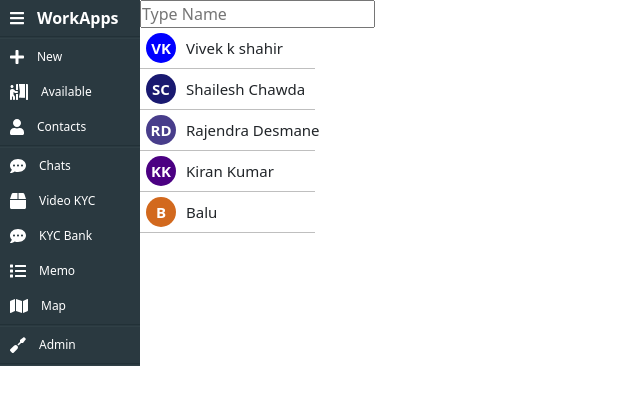
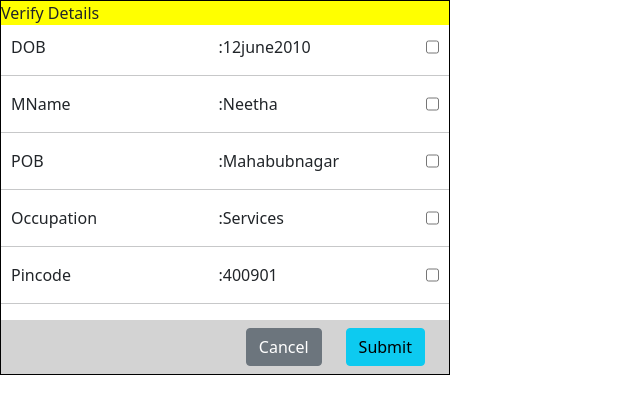
Before and after one commit to freelancercoder9/react_app_1, a React (Create React App) app: page / in a window 1280 px wide. Shown: the top 414 px of the page, without its empty margins (0-640 px from the left). Built offline with nearby package versions, Linux system fonts and the light colour scheme.

Commit message:
pop-up added

```diff
--- a/src/App.js
+++ b/src/App.js
@@ -1,13 +1,23 @@
 import VideoKYC from "./screens/VideoKYC";
 import Header14 from "./components/Header14";
+import PopUp15 from "./components/PopUp15";
 function App() {
+  const listData = [
+    { details: "DOB", data: "12June2012" },
+    { details: "MName", data: "Neeta" },
+    { details: "POB", data: "Mahabubnagar" },
+    { details: "Occupation", data: "Service" },
+    { details: "Pincode", data: "410009" },
+  ];
   return (
     <div>
+      {/* <div>
+        <VideoKYC></VideoKYC>
+      </div> */}
+      <div>{/* <Header14 userName1={"Vivek V Shahir"} pipeText={"Lorem ipsum dolor ipsum"}></Header14> */}</div>
       <div>
-        <VideoKYC></VideoKYC>
+        <PopUp15></PopUp15>
       </div>
-      <div>{/* <Header14 userName1={"Vivek V Shahir"} pipeText={"Lorem ipsum dolor ipsum"}></Header14> */}</div>
-      <div></div>
     </div>
   );
 }
--- /dev/null
+++ b/src/components/PopUp15.js
@@ -0,0 +1,51 @@
+import React from "react";
+
+function PopUp15(props) {
+  return (
+    <div className="main-popup-15">
+      <header className="popup-15">Verify Details</header>
+      <div>
+        <div className="details">
+          <label htmlFor="">DOB</label>
+          <label htmlFor="">:12june2010</label>
+          <input type="checkbox" />
+        </div>
+        <hr />
+        <div className="details">
+          <label htmlFor="">MName</label>
+          <label htmlFor="">:Neetha</label>
+          <input type="checkbox" />
+        </div>
+        <hr />
+        <div className="details">
+          <label htmlFor="">POB</label>
+          <label htmlFor="">:Mahabubnagar</label>
+          <input type="checkbox" />
+        </div>
+        <hr />
+        <div className="details">
+          <label htmlFor="">Occupation</label>
+          <label htmlFor="">:Services</label>
+          <input type="checkbox" />
+        </div>
+        <hr />
+        <div className="details">
+          <label htmlFor="">Pincode</label>
+          <label htmlFor="">:400901</label>
+          <input type="checkbox" />
+        </div>
+        <hr />
+      </div>
+      <footer className="foot-pop  ">
+        <button type="button" class="btn btn-secondary ">
+          Cancel
+        </button>
+        <button type="button" class="btn btn-info mx-4 my-2">
+          Submit
+        </button>
+      </footer>
+    </div>
+  );
+}
+
+export default PopUp15;
--- a/src/style.css
+++ b/src/style.css
@@ -124,3 +124,27 @@
   height: 500px;
   border: 1px solid red;
 }
+/* Screen-15*/
+.main-popup-15 {
+  width: 450px;
+  border: 1px solid black;
+}
+.popup-15 {
+  background-color: yellow;
+}
+.details {
+  display: flex;
+  /* align-items: center; */
+  justify-content: space-between;
+  margin: 10px;
+}
+label {
+  /* background-color: lightblue; */
+  width: 40%;
+}
+.foot-pop {
+  display: flex;
+  align-items: center;
+  justify-content: flex-end;
+  background-color: lightgray;
+}
```
